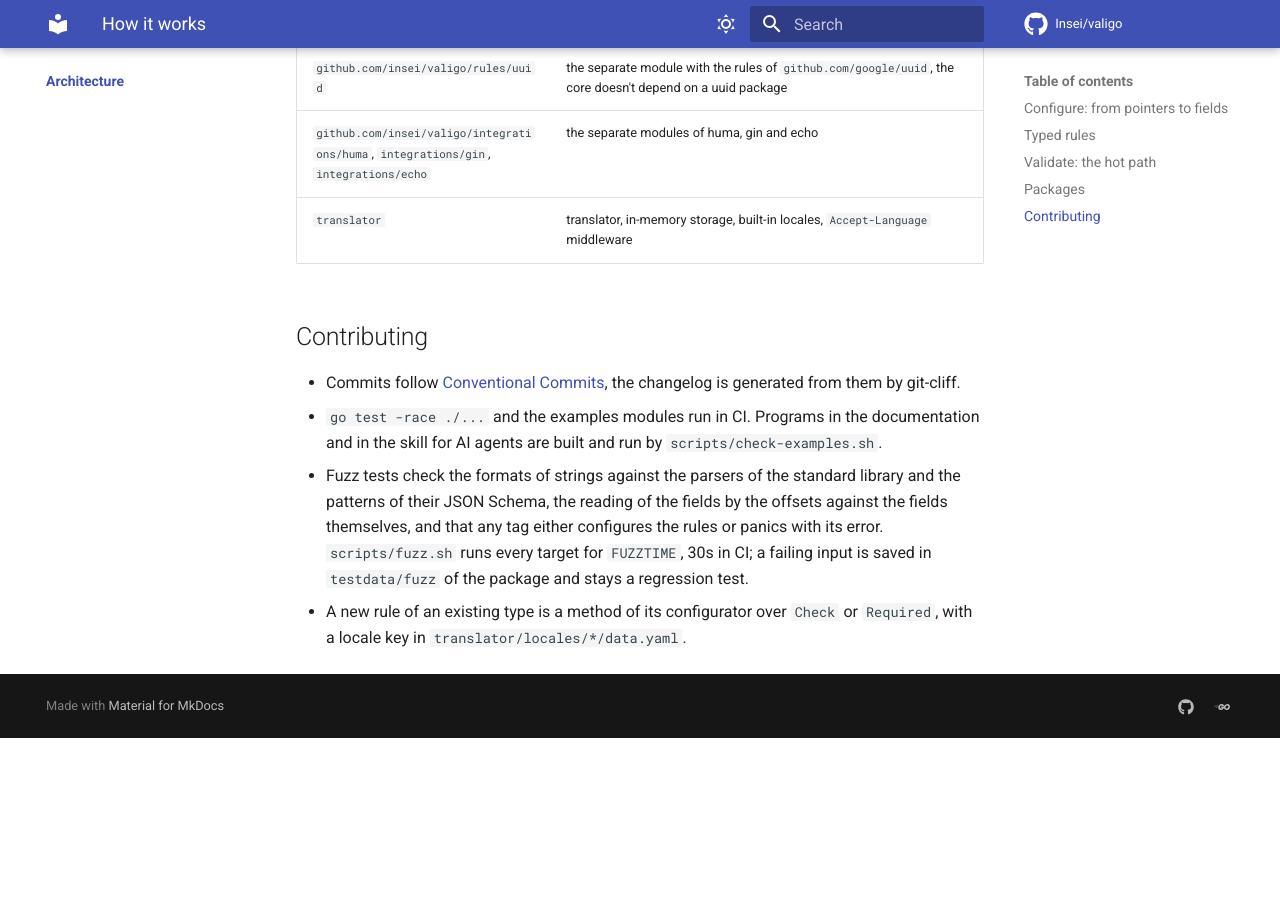
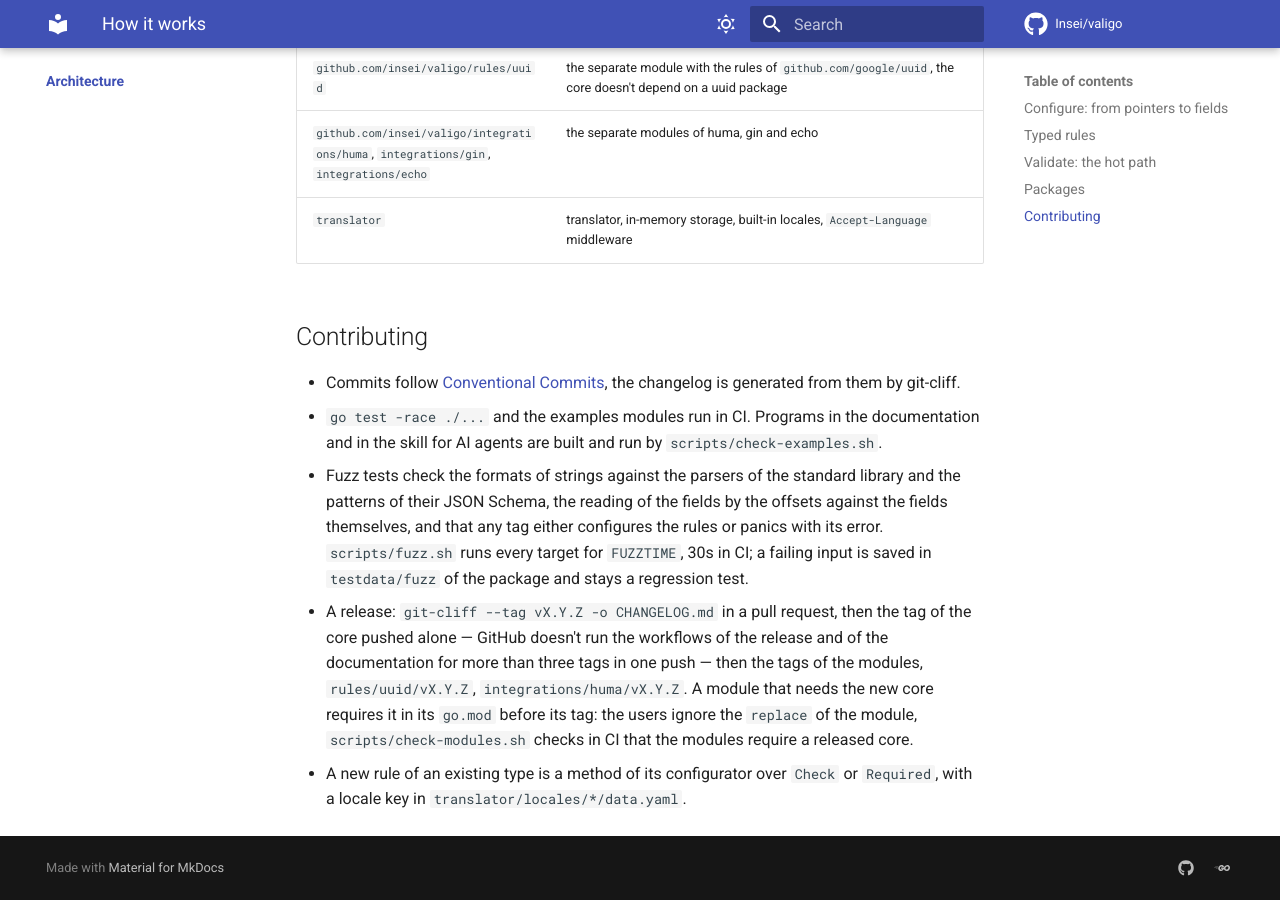
Before and after one commit to Insei/valigo, an MkDocs documentation site: the page built from docs/architecture/index.md, in a window 1280 px wide and 900 px high, scrolled down 2252 px. Built offline with MkDocs 1.6.1 and Material for MkDocs 9.7.7, drawn with Linux system fonts in a browser that asks for light colours; comment, search, counter and statistics services are not loaded; the version menu is left out; before the commit the page ends 2990 px from its top, so only the background shows below that.

Commit message:
docs: describe the order of a release

```diff
--- a/docs/architecture/index.md
+++ b/docs/architecture/index.md
@@ -55,4 +55,5 @@ The rules append their errors to one pooled buffer of the validation, and `Valid
 - Commits follow [Conventional Commits](https://www.conventionalcommits.org/), the changelog is generated from them by git-cliff.
 - `go test -race ./...` and the examples modules run in CI. Programs in the documentation and in the skill for AI agents are built and run by `scripts/check-examples.sh`.
 - Fuzz tests check the formats of strings against the parsers of the standard library and the patterns of their JSON Schema, the reading of the fields by the offsets against the fields themselves, and that any tag either configures the rules or panics with its error. `scripts/fuzz.sh` runs every target for `FUZZTIME`, 30s in CI; a failing input is saved in `testdata/fuzz` of the package and stays a regression test.
+- A release: `git-cliff --tag vX.Y.Z -o CHANGELOG.md` in a pull request, then the tag of the core pushed alone — GitHub doesn't run the workflows of the release and of the documentation for more than three tags in one push — then the tags of the modules, `rules/uuid/vX.Y.Z`, `integrations/huma/vX.Y.Z`. A module that needs the new core requires it in its `go.mod` before its tag: the users ignore the `replace` of the module, `scripts/check-modules.sh` checks in CI that the modules require a released core.
 - A new rule of an existing type is a method of its configurator over `Check` or `Required`, with a locale key in `translator/locales/*/data.yaml`.
```
